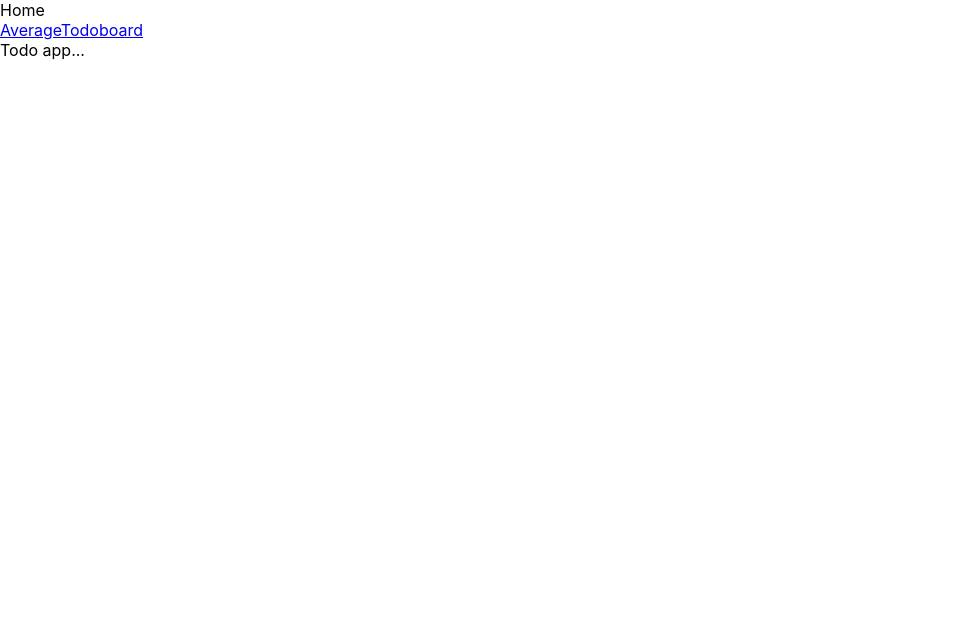
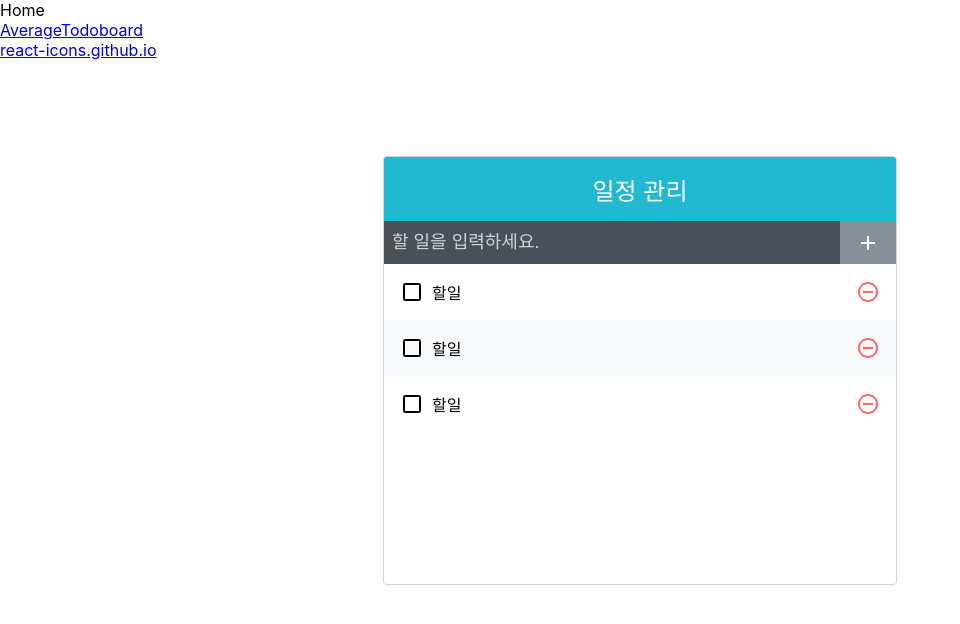
Before and after one commit to oneknowchar/study-react, a React (Create React App) app in the folder my-app/: page /todo in a window 1280 px wide. Shown: the top 624 px of the page, without its empty margins (0-960 px from the left). Built offline with nearby package versions, Linux system fonts and the light colour scheme; the HTML template or start-up script is replaced by a standard one.

Commit message:
todo html+css

```diff
--- a/my-app/package.json
+++ b/my-app/package.json
@@ -10,6 +10,7 @@
     "react": "^18.3.1",
     "react-bootstrap": "^2.10.2",
     "react-dom": "^18.3.1",
+    "react-icons": "^5.2.1",
     "react-router-dom": "^6.23.1",
     "react-scripts": "5.0.1",
     "web-vitals": "^2.1.4"
--- a/my-app/src/App.js
+++ b/my-app/src/App.js
@@ -5,6 +5,8 @@ import Main from './pages/Main.js';
 import Navbars from './layout/Navbars';
 import Board from './pages/Board.js';
 import Todo from './pages/Todo.js';
+import Insert from './components/todo/Insert.js';
+import List from './components/todo/List.js';
 
 const App = () => {
   return (
@@ -13,7 +15,15 @@ const App = () => {
       <Routes>
         <Route path="/" element={<Main />} />
         <Route path="/average" element={<Average />} />
-        <Route path="/todo" element={<Todo />} />
+        <Route
+          path="/todo"
+          element={
+            <Todo>
+              <Insert />
+              <List />
+            </Todo>
+          }
+        />
         <Route path="/board" element={<Board />} />
       </Routes>
     </div>
--- /dev/null
+++ b/my-app/src/components/todo/Insert.js
@@ -0,0 +1,16 @@
+import React from 'react';
+import '../../../src/pages/Todo.css';
+import { MdAdd } from 'react-icons/md';
+
+const Insert = () => {
+  return (
+    <form className="TodoInsert">
+      <input type="text" placeholder="할 일을 입력하세요." />
+      <button type="submit">
+        <MdAdd />
+      </button>
+    </form>
+  );
+};
+
+export default Insert;
--- /dev/null
+++ b/my-app/src/components/todo/List.js
@@ -0,0 +1,15 @@
+import React from 'react';
+import '../../../src/pages/Todo.css';
+import ListItem from './ListItem';
+
+const List = () => {
+  return (
+    <div className="TodoList">
+      <ListItem />
+      <ListItem />
+      <ListItem />
+    </div>
+  );
+};
+
+export default List;
--- /dev/null
+++ b/my-app/src/components/todo/ListItem.js
@@ -0,0 +1,22 @@
+import React from 'react';
+import '../../../src/pages/Todo.css';
+import {
+  MdCheckBoxOutlineBlank,
+  MdCheckBox,
+  MdRemoveCircleOutline,
+} from 'react-icons/md';
+const ListItem = () => {
+  return (
+    <div className="TodoListItem">
+      <div className="checkbox">
+        <MdCheckBoxOutlineBlank />
+        <div className="text">할일</div>
+      </div>
+      <div className="remove">
+        <MdRemoveCircleOutline />
+      </div>
+    </div>
+  );
+};
+
+export default ListItem;
--- a/my-app/src/pages/Todo.css
+++ b/my-app/src/pages/Todo.css
@@ -0,0 +1,110 @@
+.Todo {
+  width: 512px;
+  margin-left: auto;
+  margin-right: auto;
+  margin-top: 6rem;
+  border-radius: 4px;
+  border: 1px solid lightgray;
+  overflow: hidden;
+}
+
+.Todo .app-title {
+  background-color: #22b8cf;
+  color: white;
+  height: 4rem;
+  font-size: 1.5rem;
+  display: flex;
+  align-items: center;
+  justify-content: center;
+}
+
+.Todo .content {
+  background-color: white;
+}
+
+.TodoInsert {
+  display: flex;
+  background-color: #495057;
+}
+
+.TodoInsert input {
+  background: none;
+  outline: none;
+  border: none;
+  padding: 0.5rem;
+  font-size: 1.125rem;
+  line-height: 1.5;
+  color: white;
+  &::placeholder {
+    color: lightgray;
+  }
+  flex: 1;
+}
+
+.TodoInsert button {
+  background: none;
+  outline: none;
+  border: none;
+  background: #868e96;
+  color: white;
+  padding-left: 1rem;
+  padding-right: 1rem;
+  font-size: 1.5rem;
+  display: flex;
+  align-items: center;
+  cursor: pointer;
+  transition: 0.1s background ease-in;
+  &:hover {
+    background: #adb5bd;
+  }
+}
+
+.TodoList {
+  min-height: 320px;
+  max-height: 513px;
+  overflow-y: auto;
+}
+
+.TodoListItem {
+  padding: 1rem;
+  display: flex;
+  align-items: center;
+  &:nth-child(even) {
+    background: #f8f9fa;
+  }
+}
+.TodoListItem .checkbox {
+  cursor: pointer;
+  flex: 1;
+  display: flex;
+  svg {
+    font-size: 1.5rem;
+  }
+  .text {
+    margin-left: 0.5rem;
+    flex: 1;
+  }
+  &.checked {
+    svg {
+      color: #22b8cf;
+    }
+    .text {
+      color: #adb5bd;
+      text-decoration: line-through;
+    }
+  }
+}
+
+.TodoListItem .remove {
+  display: flex;
+  align-items: center;
+  font-size: 1.5rem;
+  color: #ff6b6b;
+  cursor: pointer;
+  &:hover {
+    color: #ff8787;
+  }
+  & + & {
+    border-top: 1px solid #dee2e6;
+  }
+}
--- a/my-app/src/pages/Todo.js
+++ b/my-app/src/pages/Todo.js
@@ -1,8 +1,18 @@
 import React from 'react';
 import './Todo.css';
-
-const Todo = () => {
-  return <div className="container Todo">Todo app...</div>;
+const Todo = ({ children }) => {
+  console.log(children);
+  return (
+    <div className="test">
+      <a href="https://react-icons.github.io/react-icons/">
+        react-icons.github.io
+      </a>
+      <div className="Todo">
+        <div className="app-title">일정 관리</div>
+        <div className="content">{children}</div>
+      </div>
+    </div>
+  );
 };
 
 export default Todo;
```
Also changed, not shown: 1 other file (tests, documents, lock files or other folders).
